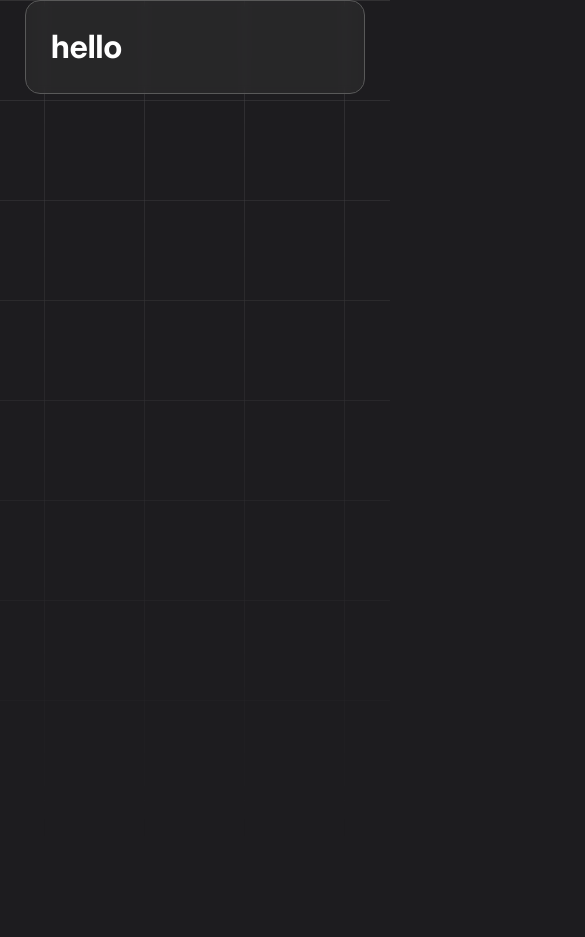
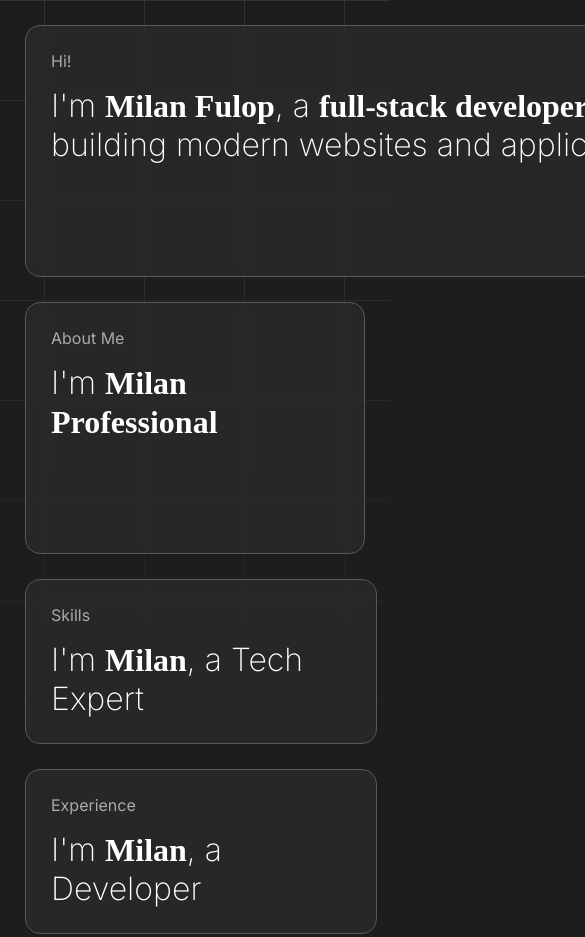
Before and after one commit to milanfulop/milanfulop.com, an Astro site: page / in a window 390 px wide. Shown: the top 937 px of the page, 585 px wide, since content can reach past the window. Before the commit the page ends 844 px from the top, so only its background shows below. Built offline with nearby package versions, Linux system fonts and the light colour scheme; Astro itself is replaced by a stand-in of ours; a web font is replaced by a local one.

Commit message:
feat: hero box structure

```diff
--- /dev/null
+++ b/src/components/Hero.astro
@@ -0,0 +1,92 @@
+---
+import Box from "./boxes/Box.astro";
+---
+<div>
+   <div class="outer-column">
+       <div class="rows">
+           <Box minWidth="650px" minHeight="200px">
+               <p>Hi!</p>
+               <h1>I'm <span>Milan Fulop</span>, a <span>full-stack developer</span> building modern websites and applications</h1>
+           </Box>
+           <div class="second-row">
+                <Box minWidth="200px" minHeight="200px">
+                    <p>About Me</p>
+                    <h1>I'm <span>Milan Professional</span></h1>
+                </Box>
+                <div class="inner-column">
+                    <Box minWidth="300px" minHeight="10px">
+                        <p>Skills</p>
+                        <h1>I'm <span>Milan</span>, a Tech Expert</h1>
+                    </Box>
+                    <Box minWidth="300px" minHeight="10px">
+                        <p>Experience</p>
+                        <h1>I'm <span>Milan</span>, a Developer</h1>
+                    </Box>
+                </div>
+            </div>
+       </div>
+       <Box minHeight="450px">
+           <p>Projects</p>
+           <h1>I'm <span>Milan Developer</span>, a <span>full-stack developer</span> building modern websites and applications</h1>
+       </Box>
+   </div>
+</div>
+
+<style>
+    p,h1{
+        margin: 0;
+    }
+    p {
+        margin-bottom: 15px;
+        color: #ABABAB
+    }
+    h1 {
+        font-weight: 200;
+    }
+    span {
+        font-family: "Inria Serif", serif;
+        font-weight: 600;
+        font-style: normal;
+    }
+    .outer-column {
+        display: flex;
+        gap: 25px;
+    }
+    .rows {
+        display: flex;
+        flex-direction: column;
+        gap: 25px;
+    }
+    .second-row {
+        display: flex;
+        flex-direction: row;
+        gap: 25px;
+    }
+    .inner-column {
+        display: flex;
+        flex-direction: column;
+        gap: 25px;
+    }
+
+    @media (max-width: 968px) {
+        .outer-column {
+            flex-direction: column;
+        }
+
+        .second-row {
+            flex-direction: column;
+        }
+
+        .outer-column > *,
+        .rows > *,
+        .second-row > *,
+        .inner-column > * {
+            width: 100%;
+        }
+
+        .Box {
+            min-width: 0 !important;
+            width: 100%;
+        }
+    }
+</style>
--- a/src/components/Box.astro
+++ b/src/components/boxes/Box.astro
@@ -1,4 +1,8 @@
-<div class="custom-container">
+---
+const { minWidth = "auto", minHeight = "auto" } = Astro.props;
+---
+
+<div class="custom-container" style={`--min-width: ${minWidth}; --min-height: ${minHeight};`}>
     <slot />
 </div>
 
@@ -9,8 +13,10 @@
         z-index: 1;
         border: 1px solid rgba(89, 89, 89, 1);
         background-color: rgba(51, 51, 51, 0.5);
-        padding: 5px 25px;
+        padding: 25px 25px;
         backdrop-filter: blur(4px);
         -webkit-backdrop-filter: blur(4px);
+        min-width: var(--min-width);
+        min-height: var(--min-height);
     }
 </style>
--- a/src/layouts/Layout.astro
+++ b/src/layouts/Layout.astro
@@ -6,6 +6,10 @@
 		<link rel="icon" type="image/svg+xml" href="/favicon.svg" />
 		<meta name="generator" content={Astro.generator} />
 		<title>Astro Basics</title>
+
+		<link rel="preconnect" href="https://fonts.googleapis.com">
+		<link rel="preconnect" href="https://fonts.gstatic.com" crossorigin>
+		<link href="https://fonts.googleapis.com/css2?family=Inria+Serif:ital,wght@0,300;0,400;0,600;1,300;1,400;1,700&family=Inter:ital,opsz,wght@0,14..32,100..900;1,14..32,100..900&display=swap" rel="stylesheet">
 	</head>
 	<body>
 		<div class="hero-background" />
@@ -27,6 +31,7 @@
 
 	.hero-background {
 		position: absolute;
+		top: 0;
 		left: 0;
 		width: 100%;
 		background:
@@ -39,7 +44,7 @@
 		z-index: -1;
 	}
 
-	@media (max-width: 999px) {
+	@media (max-width: 1249px) {
 		body {
 			margin-left: 25px;
 			margin-right: 25px;
--- a/src/pages/index.astro
+++ b/src/pages/index.astro
@@ -1,5 +1,6 @@
 ---
-import Box from '../components/Box.astro';
+import Box from '../components/boxes/Box.astro';
+import Hero from '../components/hero.astro';
 import Layout from '../layouts/Layout.astro';
 
 // Welcome to Astro! Wondering what to do next? Check out the Astro documentation at https://docs.astro.build
@@ -7,37 +8,16 @@ import Layout from '../layouts/Layout.astro';
 ---
 
 <Layout>
-	<Box>
-		<h1>hello</h1>
-	</Box>
+	<div class="hero">
+		<Hero>
+	</div>
 </Layout>
 
 <style is:global>
-	@font-face {
-	  font-family: 'Inter';
-	  src: url('/Inter-VariableFont_opsz,wght.ttf') format('truetype');
-	  font-weight: 100 900;
-	  font-style: normal;
-	  font-display: swap;
+	body {
+	  	font-family: 'Inter', sans-serif;
 	}
-
-	@font-face {
-	  font-family: 'Inria Serif';
-	  src: url('/InriaSerif-Regular.ttf') format('truetype');
-	  font-weight: normal;
-	  font-style: normal;
-	  font-display: swap;
-	}
-
-	@font-face {
-	  font-family: 'Inria Serif';
-	  src: url('/InriaSerif-Bold.ttf') format('truetype');
-	  font-weight: bold;
-	  font-style: normal;
-	  font-display: swap;
-	}
-
-	body {
-	  font-family: 'Inter', sans-serif;
+	.hero {
+		margin-top: 25px;
 	}
 </style>
```
Also changed, not shown: public/InriaSerif-Bold.ttf (deleted), public/InriaSerif-Regular.ttf (deleted), public/Inter-VariableFont_opsz,wght.ttf (deleted).
